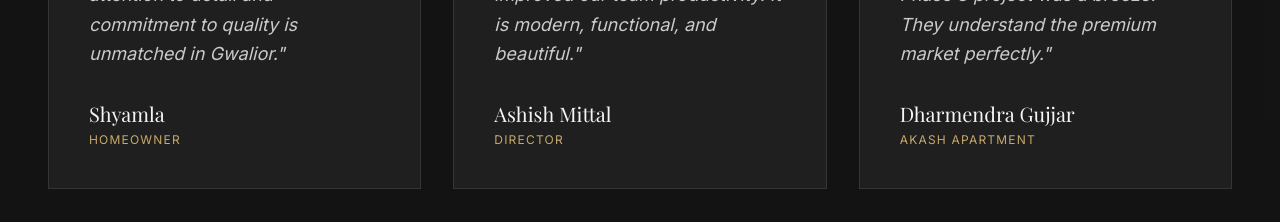
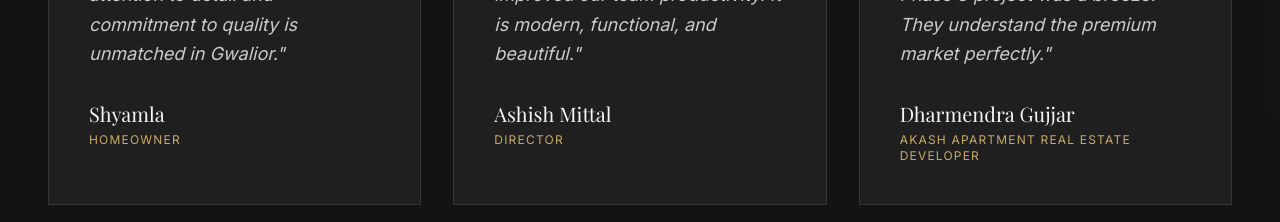
Before and after one commit to amithsquare/amithsquare.github.io, a React (Vite) app: page / in a window 1280 px wide. Shown: the part 4200-4422 px from the top of the page. Built offline with nearby package versions, Linux system fonts and the light colour scheme; a web font is replaced by a local one.

Commit message:
Deploy website

```diff
--- a/src/constants.ts
+++ b/src/constants.ts
@@ -152,7 +152,7 @@ export const TESTIMONIALS: Testimonial[] = [
   {
     id: '3',
     name: 'Dharmendra Gujjar',
-    role: 'Akash apartment',
+    role: 'Akash apartment Real Estate Developer',
     content: 'Working with them on our luxurious apartment Gurugram Phase 3 project was a breeze. They understand the premium market perfectly.'
   }
 ];
```
